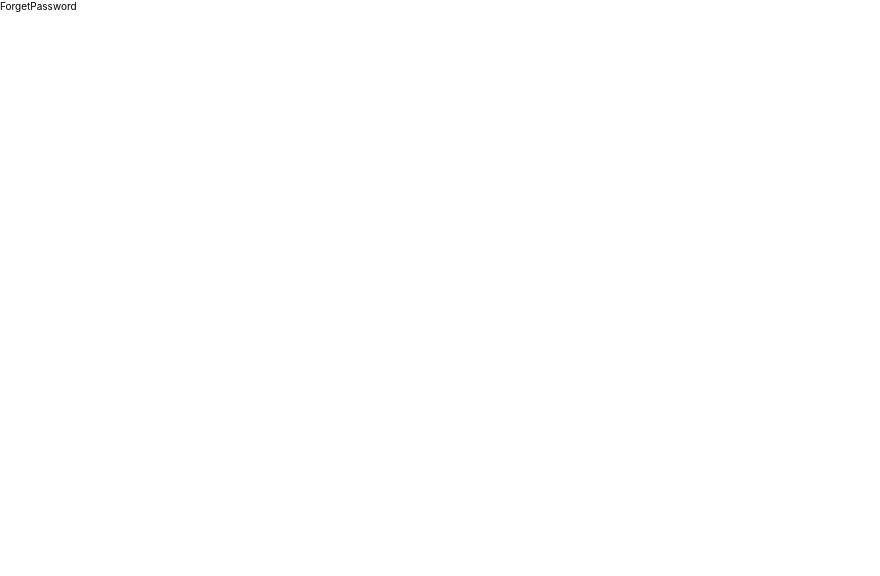
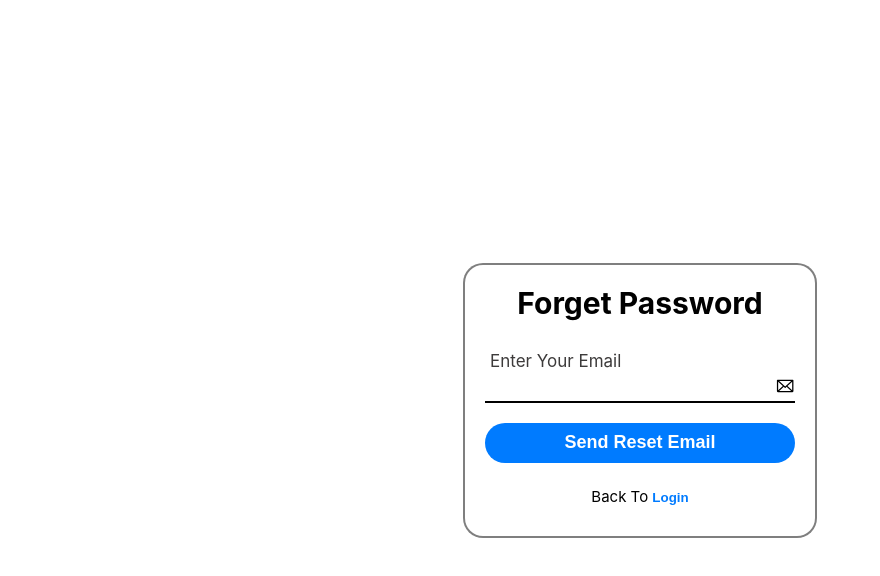
Before and after one commit to Rayan-Sarieddine/full-stack-demo, a React (Create React App) app in the folder frontend/: page /forget-password in a window 1280 px wide. Shown: the top 576 px of the page, without its empty margins (0-880 px from the left). Built offline with nearby package versions, Linux system fonts and the light colour scheme.

Commit message:
<frontend> implemented forget password page

```diff
--- a/frontend/src/core/dataSource/remoteDataSource/auth.ts
+++ b/frontend/src/core/dataSource/remoteDataSource/auth.ts
@@ -12,6 +12,9 @@ export type registerData = {
 };
 export type resetData = {
   newPassword: string;
+};
+export type forgetData = {
+  email: string;
 };
 
 type User = {
@@ -29,6 +32,9 @@ type registerResponse = {
   message: string;
 };
 type resetResponse = {
+  message: string;
+};
+type forgetResponse = {
   message: string;
 };
 
@@ -57,4 +63,12 @@ export const authDataSource = {
     });
     return response;
   },
+  forgetPassword: async (data: forgetData): Promise<forgetResponse> => {
+    const response = await sendRequest({
+      body: data,
+      route: "auth/forget-password",
+      method: "POST",
+    });
+    return response;
+  },
 };
--- a/frontend/src/domain/pages/ForgetPassword/index.tsx
+++ b/frontend/src/domain/pages/ForgetPassword/index.tsx
@@ -1,8 +1,93 @@
-import React from "react";
+import React, { useEffect, useState } from "react";
+import { ReactComponent as EmailIcon } from "../../../assets/icons/envelope.svg";
+import { NavigateFunction, useNavigate } from "react-router-dom";
+import { local } from "../../../core/helpers/localStorage";
+
 import "./style.css";
+import { authDataSource } from "../../../core/dataSource/remoteDataSource/auth";
+import CheckMark from "../../components/common/CheckMark";
+import { AxiosError } from "axios";
 
-function ForgetPassword() {
-  return <div>ForgetPassword</div>;
-}
+const ForgetPassword = () => {
+  const [email, setEmail] = React.useState<string>("");
+  const [error, setError] = useState<string>("");
+  const [success, setSuccess] = useState<boolean>(false);
+
+  useEffect(() => {
+    const token = local("token");
+    if (token) {
+      navigate("/");
+    }
+  }, []);
+  const navigate: NavigateFunction = useNavigate();
+
+  const handleSubmit = async (event: React.FormEvent<HTMLFormElement>) => {
+    event.preventDefault();
+    if (!email) {
+      setError("All Fields are Required");
+      return;
+    }
+    const emailRegExpression = /^[^\s@]+@[^\s@]+\.[^\s@]+$/;
+    if (!emailRegExpression.test(email)) {
+      setError("Please Enter a Valid Email");
+      setTimeout(() => setError(""), 4000);
+      return;
+    }
+    let data: { email: string } = { email };
+    try {
+      await authDataSource.forgetPassword(data);
+    } catch (error: unknown) {
+      if (error instanceof AxiosError) {
+        setError(error.response?.data.message);
+      } else {
+        setError("An unexpected error occurred");
+      }
+    }
+  };
+
+  return (
+    <section className="forget">
+      {!success ? (
+        <div className="forget-form-box">
+          <div className="forget-form-value">
+            <form onSubmit={handleSubmit}>
+              <h2>Forget Password</h2>
+              <div className="forget-inputbox">
+                <input
+                  id="email"
+                  type="email"
+                  required
+                  onChange={(e) => setEmail(e.target.value)}
+                />
+                <label htmlFor="email">Enter Your Email</label>
+                <EmailIcon />
+              </div>
+
+              <button type="submit" className="forget-btn">
+                Send Reset Email
+              </button>
+              {error && <p className="error">{error}</p>}
+              <div className="forget-login">
+                <p>
+                  Back To{" "}
+                  <button
+                    className="forget-login-link"
+                    onClick={() => {
+                      navigate("/signup");
+                    }}
+                  >
+                    Login
+                  </button>
+                </p>
+              </div>
+            </form>
+          </div>
+        </div>
+      ) : (
+        <CheckMark message={"Email Sent"} />
+      )}
+    </section>
+  );
+};
 
 export default ForgetPassword;
--- a/frontend/src/domain/pages/ForgetPassword/style.css
+++ b/frontend/src/domain/pages/ForgetPassword/style.css
@@ -0,0 +1,121 @@
+.forget {
+  display: flex;
+  justify-content: center;
+  align-items: center;
+  min-height: 100vh;
+  width: 100%;
+  background-position: center;
+  background-size: cover;
+}
+
+.forget-form-box {
+  position: relative;
+  padding: 2rem;
+  background: rgba(255, 255, 255, 0.2);
+  border: 2px solid rgba(0, 0, 0, 0.5);
+  border-radius: 20px;
+  backdrop-filter: blur(15px);
+  display: flex;
+  justify-content: center;
+  align-items: center;
+}
+
+.forget-form-box h2 {
+  font-size: 3rem;
+  color: #000;
+  text-align: center;
+}
+
+.forget-inputbox {
+  display: flex;
+  align-items: center;
+  position: relative;
+  margin-top: 5rem;
+  width: 31rem;
+  border-bottom: 2px solid #000;
+}
+
+.forget-inputbox label {
+  position: absolute;
+  top: -2rem;
+  left: 0.5rem;
+  color: #3d3b3b;
+  font-size: 1.7rem;
+}
+
+.forget-inputbox input {
+  width: 100%;
+  height: 3rem;
+  background: transparent;
+  border: none;
+  outline: none;
+  font-size: 1.5rem;
+  padding: 0 3.5rem 0 0.5rem;
+  color: #000;
+}
+
+.forget-inputbox ion-icon {
+  position: absolute;
+  right: 0.8rem;
+  color: #000;
+  font-size: 1.2rem;
+  top: 2rem;
+}
+
+.forget-btn {
+  width: 100%;
+  height: 4rem;
+  border-radius: 40px;
+  background: #007bff;
+  color: #fff;
+  border: none;
+  outline: none;
+  cursor: pointer;
+  font-size: 1.8rem;
+  font-weight: 600;
+  margin-top: 2rem;
+}
+
+.forget-login {
+  font-size: 1.5rem;
+  color: #000;
+  text-align: center;
+  margin: 2.5rem 0 1rem;
+}
+
+.forget-login-link {
+  color: #007bff;
+  background: none;
+  border: none;
+  outline: none;
+  cursor: pointer;
+  font-weight: 600;
+}
+.forget-login-link:hover {
+  color: var(--primary-shade);
+}
+
+@media (max-width: 480px) {
+  .forget-form-box h2 {
+    font-size: 2rem;
+  }
+
+  .forget-inputbox {
+    display: flex;
+    align-items: center;
+    position: relative;
+    margin-top: 5rem;
+    width: 25rem;
+    border-bottom: 2px solid #000;
+  }
+
+  .forget-inputbox label {
+    top: -1.5rem;
+    left: 0.5rem;
+    font-size: 1.5rem;
+  }
+
+  .forget-btn {
+    font-size: 1.5rem;
+  }
+}
```
